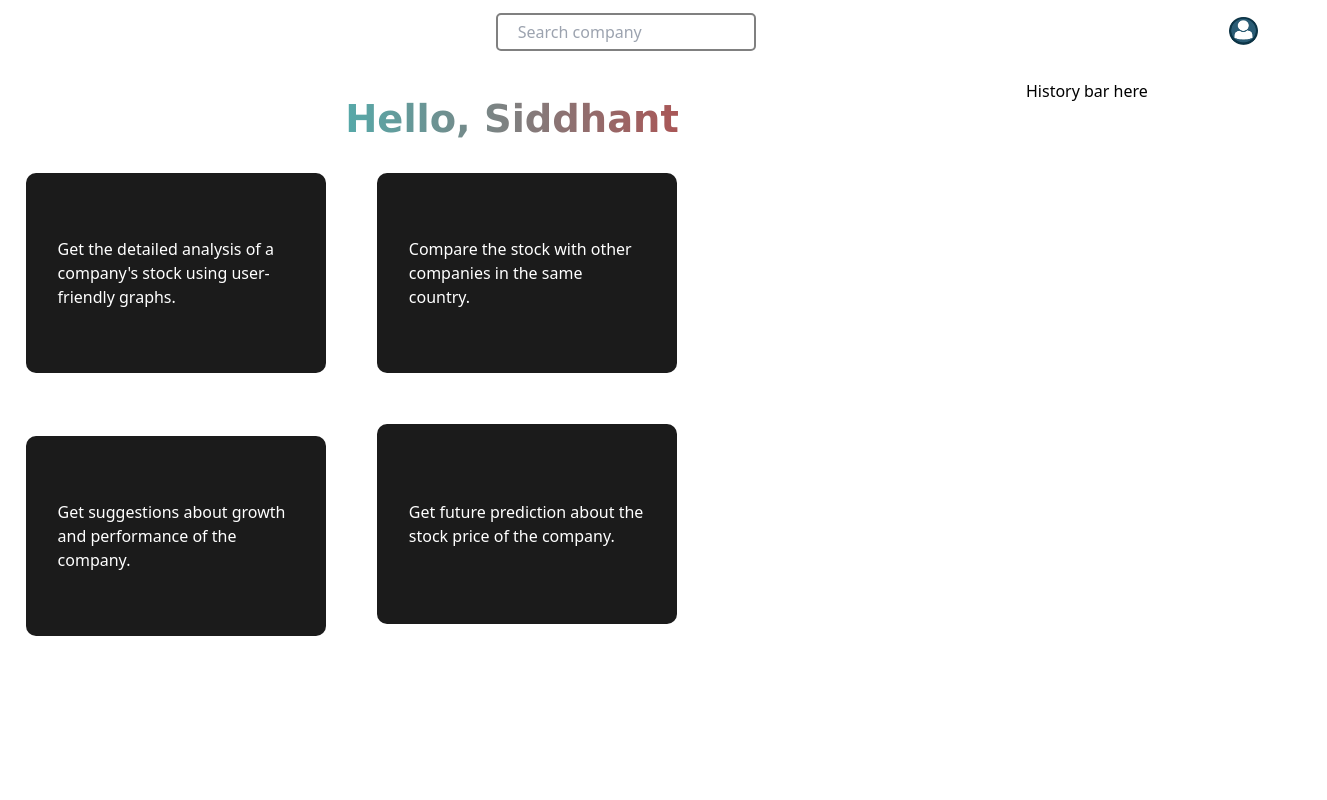
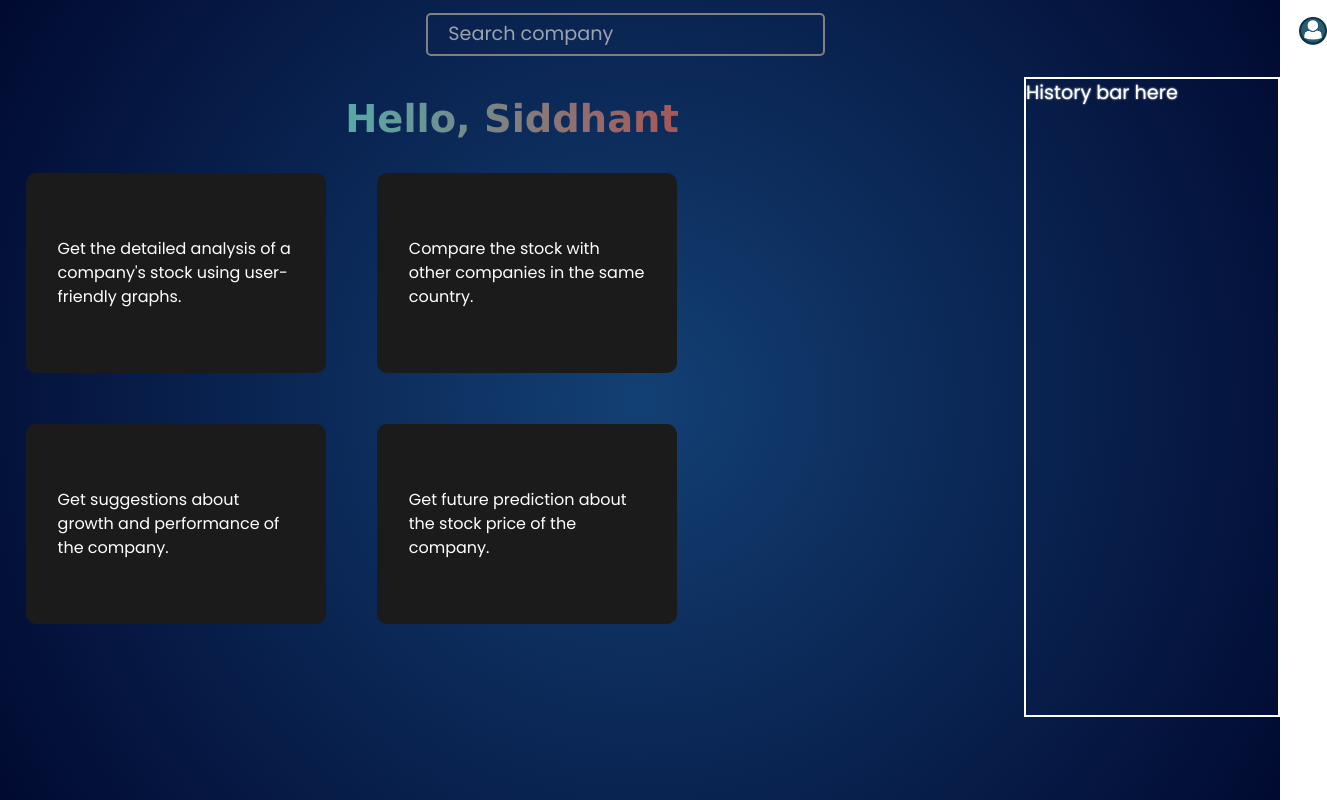
Before and after one commit to Siddhant-Baranwal/stocking, a React (Vite) app: page /dashboard in a window 1280 px wide. Shown: the whole page, 1327 px wide, since content can reach past the window. Built offline with nearby package versions, Linux system fonts and the light colour scheme; a web font is replaced by a local one.

Commit message:
updated dashboard css

```diff
--- a/src/components/Dashboard.jsx
+++ b/src/components/Dashboard.jsx
@@ -18,7 +18,7 @@ const Dashboard = () => {
   };
 
   return (
-    <div>
+    <div className='dash' style={{ backgroundImage: 'radial-gradient(circle 800px at 50% 50%, #134074, #00072d)' }}>
       <div className="head">
         <form action="POST" onSubmit={searchHandler} className='searchForm'>
           <input type="text" name="search" id="search" placeholder='Search company' value={Company} onChange={changeHandler}/>
--- a/src/index.css
+++ b/src/index.css
@@ -4,19 +4,23 @@
 @tailwind components;
 @tailwind utilities;
 
-/* body {
-    background-image: radial-gradient(circle, rgb(2, 2, 49), black);
-} */
+::-webkit-scrollbar{
+    display: none;
+}
 
-/* *{
+ *{
+    margin: 0;
+    padding: 0;
+ }
+
+.dash{
     font-family: Poppins;
     color: white;
     text-shadow: 0 0 2px white;
     font-size: 1.5vw;
-    padding: 0;
-    margin: 0;
     box-sizing: border-box;
-} */
+    min-height: 100vh;
+}
 
 .head{
     position: sticky;
```
